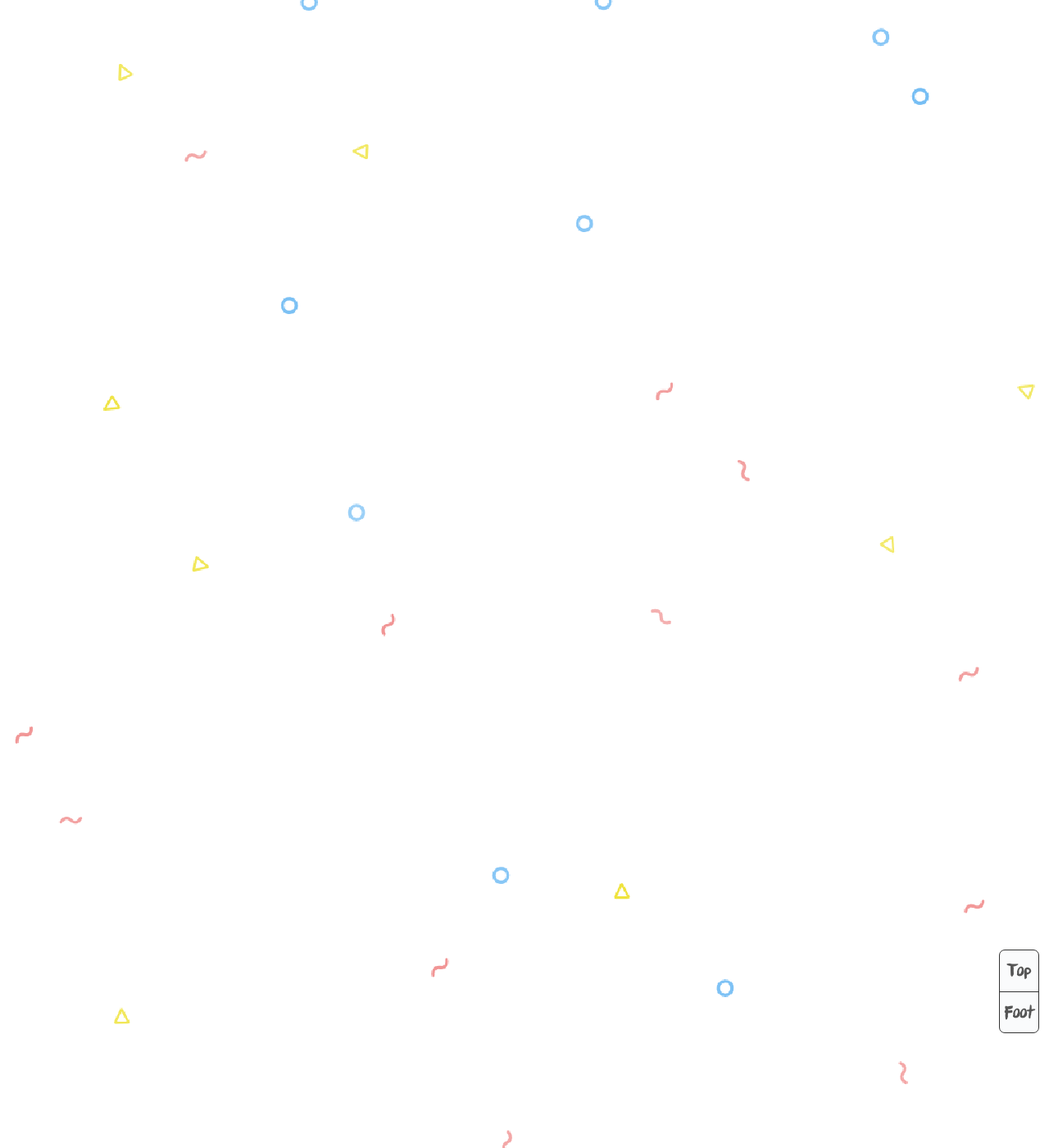
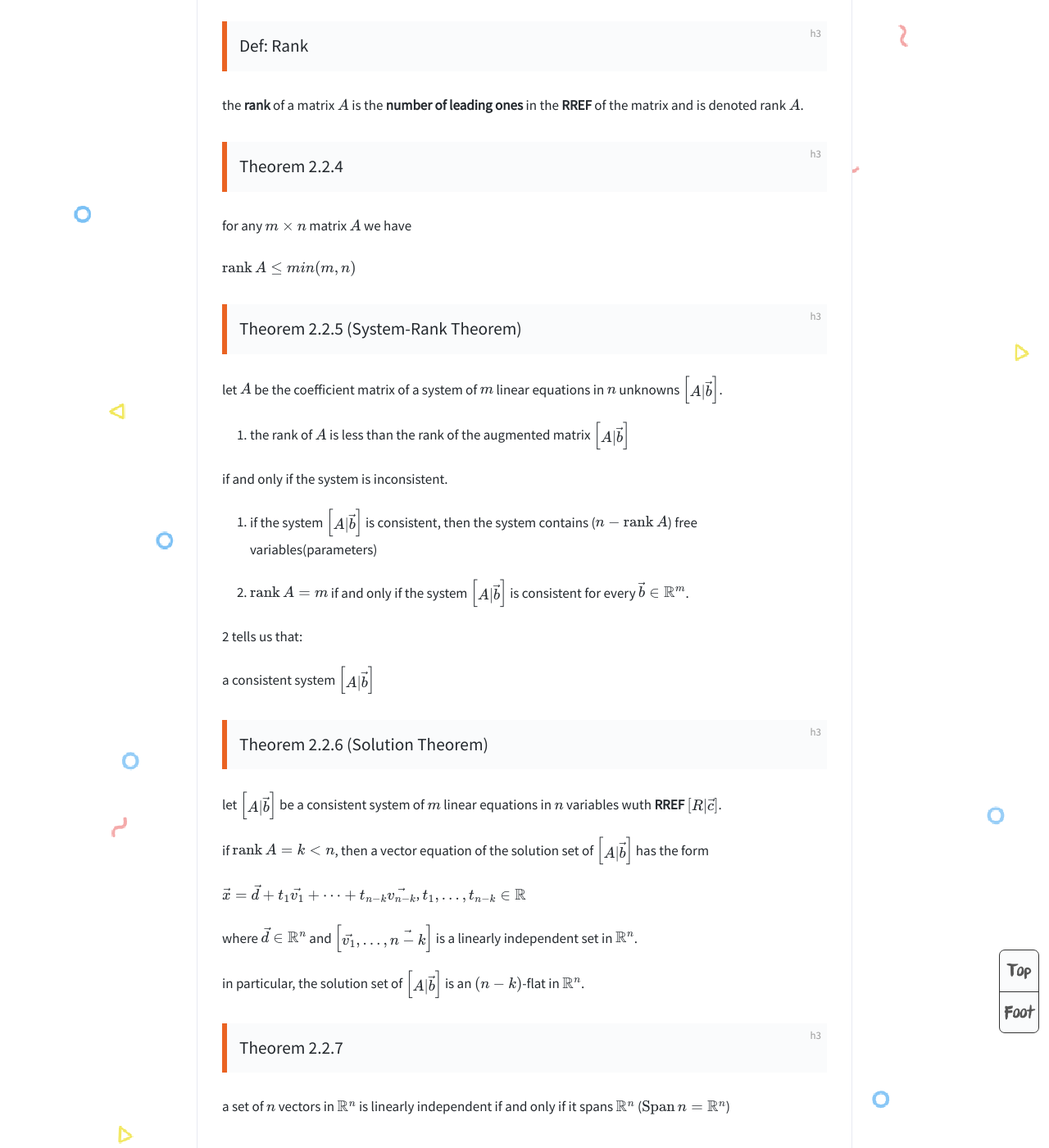
Before and after one commit to Zosuven/Zosuven.github.io, a Jekyll site: the page built from _posts/2020-04-28-math136.md, in a window 1280 px wide and 1400 px high, scrolled down 23160 px. Shown: the whole window at 82% size. Built offline with Jekyll 4.4.1, drawn with Linux system fonts in a browser that asks for light colours; formulas are drawn with MathJax 3; some of the changed text lies outside the part shown.

Commit message:
Update 2020-04-28-math136.md
add content 2.2

```diff
--- a/_posts/2020-04-28-math136.md
+++ b/_posts/2020-04-28-math136.md
@@ -578,3 +578,75 @@
 6. determine the solution set by using vector operations to write the system as a linear combination of vectors
 
 ## Homogeneous Systems
+
+a system of linear equations is said to be a **homogeneous system**
+
+if the right-hand side only contains zeros.
+
+That is, it has the form $\begin{bmatrix}A&#124;\vec{0}\end{bmatrix}$
+
+features:
+
+1. homogeneous system is always consistent
+
+2. zero vector $\vec{0}$ is always a solution of a homogeneous system.
+
+3. no free variable in homogeneous system means the only solution of variables is $0$, and it means **linearly independent**
+
+### Theorem 2.2.3
+
+the solution set of a homogeneous system of $m$ linear equations in $n$ variables is a subspace of $\mathbb{R}^n$
+
+because:
+
+1. must contain $\vec{0}$
+
+2. 加减乘除 right hand 都是 $0$, 所以加减乘除都在 solution set 里面
+
+### Def: Solution Space
+
+the solution set of a homogeneous system is called the **solution space** of the system.
+
+## Rank
+
+### Def: Rank
+
+the **rank** of a matrix $A$ is the **number of leading ones** in the **RREF** of the matrix and is denoted rank $A$.
+
+### Theorem 2.2.4
+
+for any $m\times n$ matrix $A$ we have
+
+$\operatorname{rank} A\le min(m,n)$
+
+### Theorem 2.2.5 (System-Rank Theorem)
+
+let $A$ be the coefficient matrix of a system of $m$ linear equations in $n$ unknowns $\begin{bmatrix}A&#124;\vec{b}\end{bmatrix}$.
+
+1. the rank of $A$ is less than the rank of the augmented matrix $\begin{bmatrix}A&#124;\vec{b}\end{bmatrix}$
+
+if and only if  the system is inconsistent.
+
+2. if the system $\begin{bmatrix}A&#124;\vec{b}\end{bmatrix}$ is consistent, then the system contains ($n-\operatorname{rank} A$) free variables(parameters)
+
+3. $\operatorname{rank} A=m$ if and only if the system $\begin{bmatrix}A&#124;\vec{b}\end{bmatrix}$ is consistent for every $\vec{b} \in \mathbb{R}^m$.
+
+2 tells us that:
+
+a consistent system $\begin{bmatrix}A&#124;\vec{b}\end{bmatrix}$
+
+### Theorem 2.2.6 (Solution Theorem)
+
+let $\begin{bmatrix}A&#124;\vec{b}\end{bmatrix}$ be a consistent system of $m$ linear equations in $n$ variables wuth **RREF** $\begin{bmatrix}R&#124;\vec{c}\end{bmatrix}$.
+
+if $\operatorname{rank} A=k < n $, then a vector equation of the solution set of $\begin{bmatrix}A&#124;\vec{b}\end{bmatrix}$ has the form
+
+$\vec{x}=\vec{d}+t_1\vec{v_1}+\cdots+t_{n-k}\vec{v_{n-k}}$,  $t_1, \dots, t_{n-k}\in \mathbb{R}$
+
+where $\vec{d}\in \mathbb{R}^n$ and $\begin{bmatrix} \vec{v_1},\dots, \vec{n-k}\end{bmatrix}$ is a linearly independent set in $\mathbb{R}^n$.
+
+in particular, the solution set of $\begin{bmatrix}A&#124;\vec{b}\end{bmatrix}$ is an $(n-k)$-flat in $\mathbb{R}^n$.
+
+### Theorem 2.2.7
+
+a set of $n$ vectors in $\mathbb{R}^n$ is linearly independent if and only if it spans $\mathbb{R}^n$ ($\operatorname{Span} n=\mathbb{R}^n$)
```
